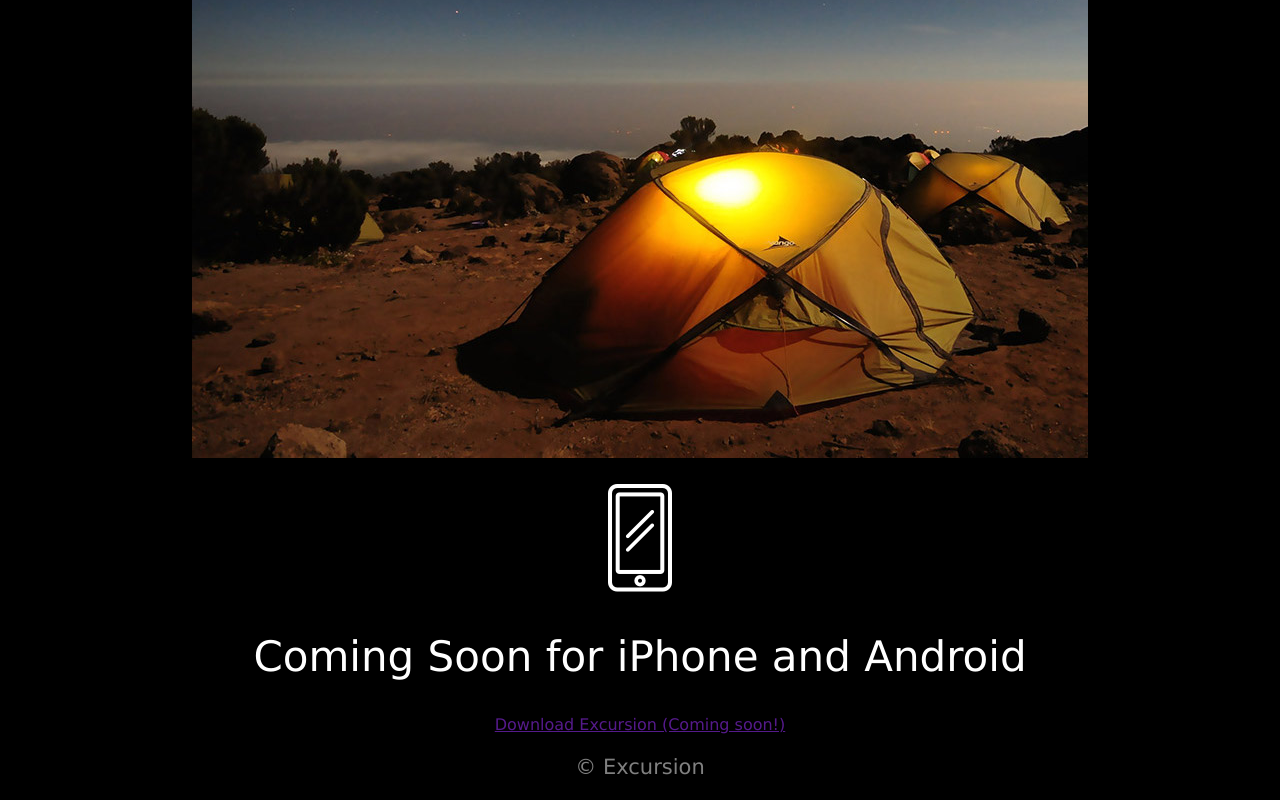
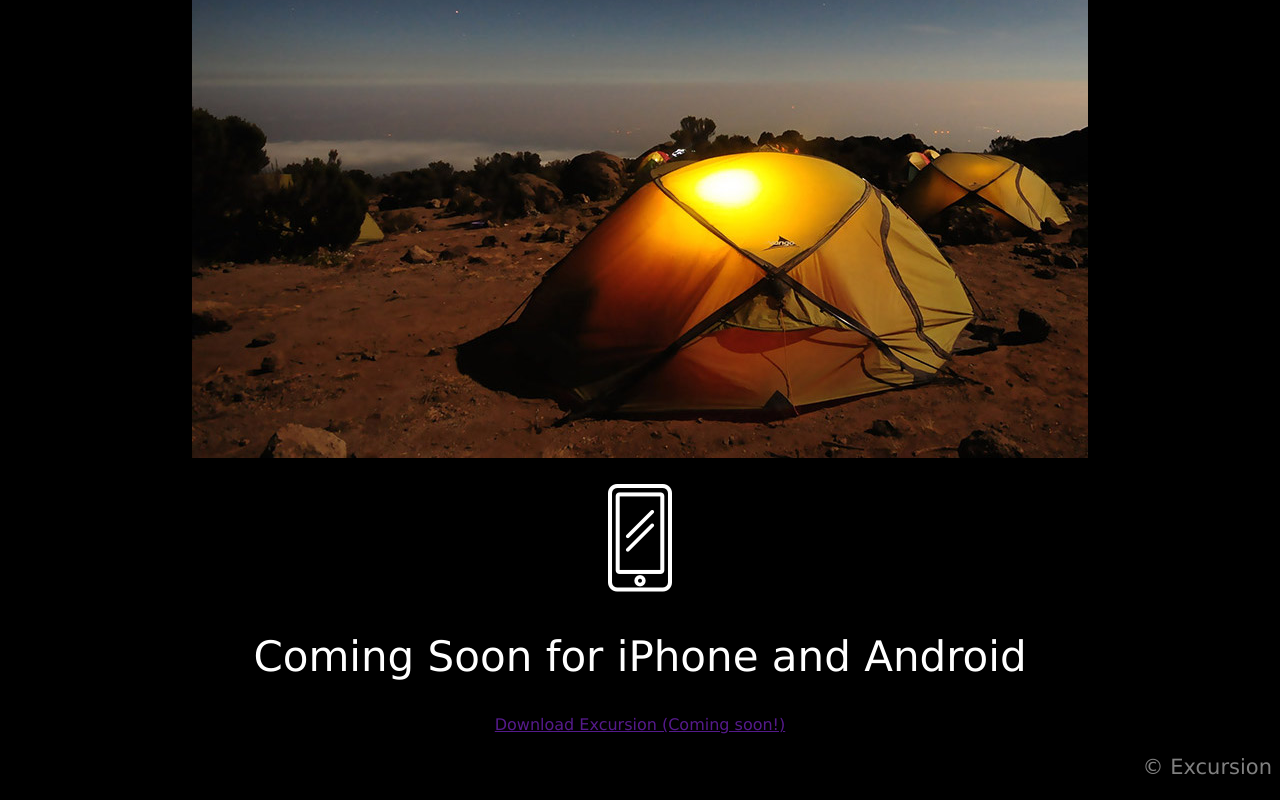
Before and after one commit to Adelenegri/excursion, a plain HTML site: page index.html in a window 1280 px wide. Shown: the part 553-1353 px from the top of the page. Drawn offline with Linux system fonts and the light colour scheme.

Commit message:
final changes

```diff
--- a/index.html
+++ b/index.html
@@ -28,9 +28,9 @@
       <p class= "download"><a href="">Download Excursion (Coming soon!)</a></p>
     </div>
 
-    <footer>
+    <div class=footer>
       <p>© Excursion</p>
-    </footer>
+    </div>
 
   </body>
 </html>
--- a/resources/css/style.css
+++ b/resources/css/style.css
@@ -29,6 +29,6 @@ p {
   color: aquamarine;
 }
 
-#copyright {
+.footer {
   text-align: right;
 }
```
